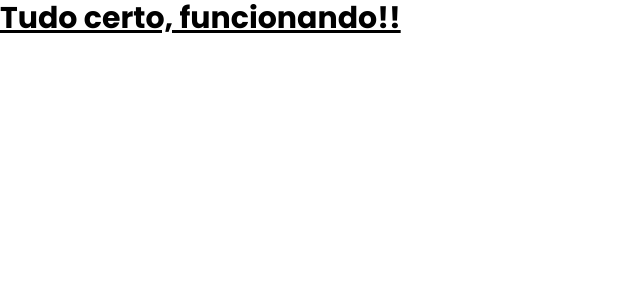
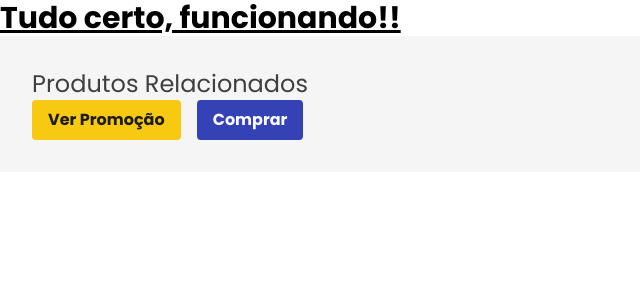
Before and after one commit to RecheEduardo/vitrine-ecommerce, a React (Vite) app: page / in a window 1280 px wide. Shown: the top 300 px of the page, without its empty margins (0-640 px from the left). Built offline with nearby package versions, Linux system fonts and the light colour scheme.

Commit message:
style: defininido paleta de cores que serao utilizadas nos componentes

```diff
--- a/src/App.tsx
+++ b/src/App.tsx
@@ -2,6 +2,17 @@ function App() {
   return (
     <>
       <h1 className='text-3xl font-bold underline'>Tudo certo, funcionando!!</h1>
+
+      {/* teste temporario da paleta definida no root do tailwind */}
+      <div className="bg-neutral-background p-8">
+        <h1 className="text-neutral-text text-2xl">Produtos Relacionados</h1>
+          <button className="bg-primary-yellow text-primary-black font-bold py-2 px-4 rounded">
+            Ver Promoção
+          </button>
+          <button className="bg-primary-blue text-primary-white font-bold py-2 px-4 rounded ml-4">
+            Comprar
+          </button>
+      </div>
     </>
   )
 }
--- a/src/index.css
+++ b/src/index.css
@@ -6,6 +6,17 @@
 @theme {
   /* poppins como variavel css */
   --font-poppins: "Poppins", sans-serif;
+
+  /* paleta de cores */
+  --color-primary-black: #1D1C1A;
+  --color-primary-yellow: #f7ca11;
+  --color-primary-white: #FAFAFA;
+  --color-primary-blue: #3442b5;
+  --color-primary-purple: #3d28bc;
+
+  --color-neutral-text: #3f3f40;
+  --color-neutral-border: #E0E0E0;
+  --color-neutral-background: #F5F5F5;
 }
 
 @layer base {
```
